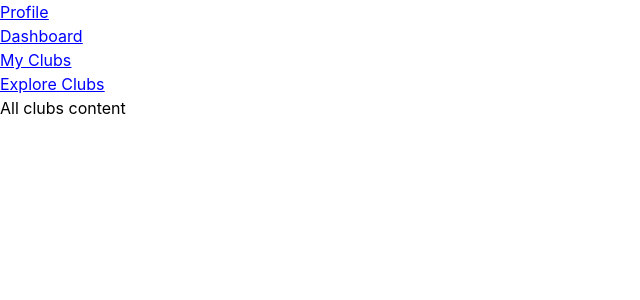
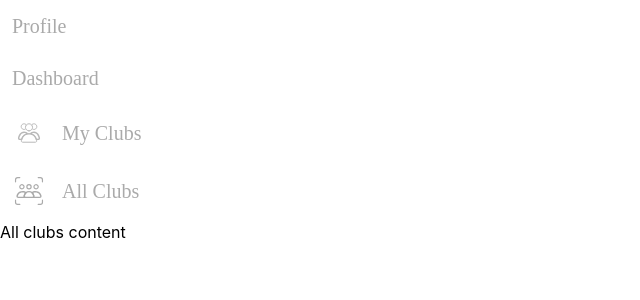
Before and after one commit to KoushaAm/Surge-Platform-SFUConnect, a React (Create React App) app in the folder frontend/: page /app/exploreclubs in a window 1280 px wide. Shown: the top 300 px of the page, without its empty margins (0-640 px from the left). Built offline with nearby package versions, Linux system fonts and the light colour scheme.

Commit message:
display svg icon and style navbar element

```diff
--- a/frontend/src/components/layout/navbar/AppNavbar.js
+++ b/frontend/src/components/layout/navbar/AppNavbar.js
@@ -1,4 +1,6 @@
 import { NavLink } from "react-router-dom";
+import myClubs from "../../../assets/icons/myClubs.svg";
+import allClubs from "../../../assets/icons/allClubs.svg";
 
 const Navbar = () => {
   const links = [
@@ -13,26 +15,26 @@ const Navbar = () => {
     {
       text: "My Clubs",
       path: "/app/myclubs",
+      icon: <img src={myClubs} alt="My Clubs" className="mr-4"/>,
     },
     {
-      text: "Explore Clubs",
+      text: "All Clubs",
       path: "/app/exploreclubs",
+      icon: <img src={allClubs} alt="My Clubs" className="mr-4"/>,
     },
   ];
 
   return (
     <nav>
       <ul>
-        {links.map((link) => {
-          return (
-            <li
-              key={link.text}
-              style={{ color: "blue", textDecorationLine: "underline" }}
-            >
-              <NavLink to={link.path}>{link.text}</NavLink>
-            </li>
-          );
-        })}
+        {links.map((link) => (
+          <li key={link.text} className="flex items-center p-3">
+            <NavLink to={link.path} className="font-rubik text-xl text-custom-dark-gray flex items-center">
+              {link.icon}
+              {link.text}
+            </NavLink>
+          </li>
+        ))}
       </ul>
     </nav>
   );
--- a/frontend/tailwind.config.js
+++ b/frontend/tailwind.config.js
@@ -2,15 +2,15 @@
 module.exports = {
   content: ["./src/**/*.{js,jsx,ts,tsx}",],
   theme: {
-    colors: {
-      'custom-dark-gray':'#AAAAAA',
-      'custom-orange-primary':'#FFA25F',
-    },
     extend: {
       fontFamily: {
         'rubik': ['Rubik'],
         'karla': ['Karla']
       },
+      colors: {
+        'custom-dark-gray':'#AAAAAA',
+        'custom-orange-primary':'#FFA25F',
+      },
     },
   },
   plugins: [],
```
Also changed, not shown: frontend/src/assets/icons/allClubs.svg (added), frontend/src/assets/icons/myClubs.svg (added).
